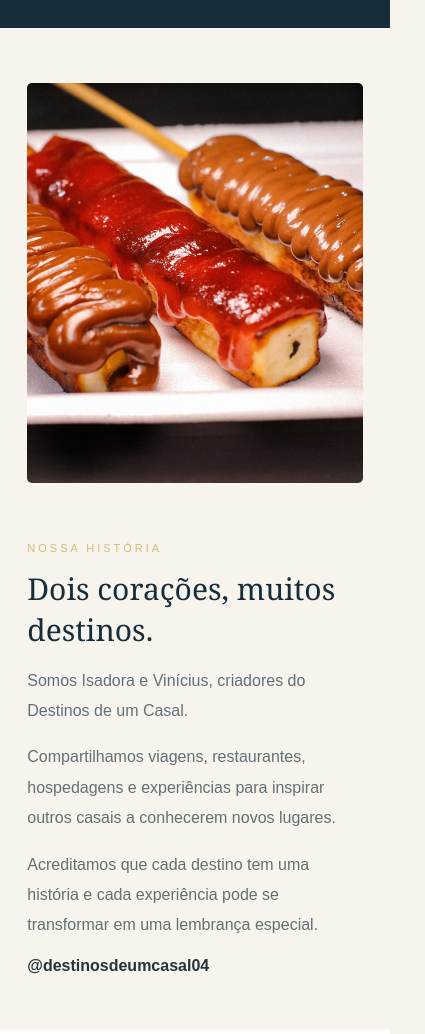
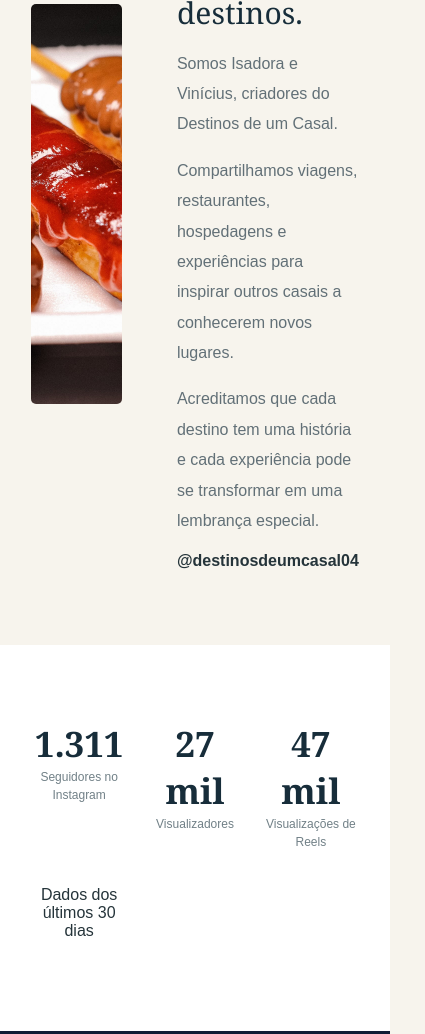
Before and after one commit to VINIEISA/destinos-de-um-casal, a plain HTML site: page index.html in a window 390 px wide. Shown: the part 963-1997 px from the top of the page, 425 px wide, since content can reach past the window. Drawn offline with Linux system fonts and the light colour scheme.

Commit message:
Update index.html

```diff
--- a/index.html
+++ b/index.html
@@ -79,31 +79,7 @@ h2{font-family:Georgia,serif;font-size:clamp(30px,4vw,45px);font-weight:normal;c
 .contact{text-align:center;background:#eae3d5}
 .contact p{line-height:1.8;color:#657078}
 footer{background:var(--navy);color:#cbd3d6;text-align:center;padding:28px;font-size:12px}
-@media(max-width:700px){
- header{padding:20px 6%}
- nav{gap:12px}
- .hero,.about{grid-template-columns:1fr}
- .hero{padding:50px 7%}
- .hero img{height:320px}
- section{padding:55px 7%}
-.stats{grid-template-columns:1fr}
-.gallery{grid-template-columns:repeat(2,1fr)}
-.gallery img{height:180px}
-.service-grid{grid-template-columns:1fr}
-}
-.stats .stats-period {
-  grid-column: 1 / -1;
-  justify-self: stretch;
-  text-align: center;
-  display: block;
-  width: 100%;
-  box-sizing: border-box;
-  font-size: 13px;
-  letter-spacing: 1px;
-  color: #b89b62;
-  margin: 15px 0 0;
-  text-transform: uppercase;
-}
+
 </style>
 </head>
 <body>
```
